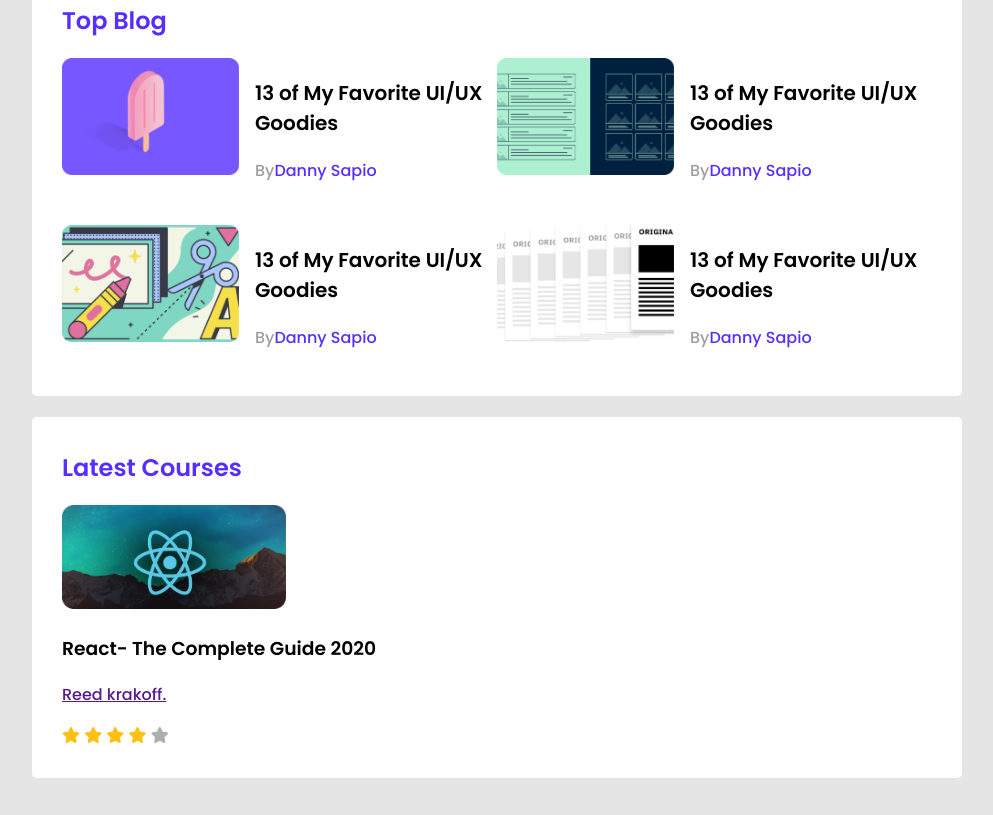
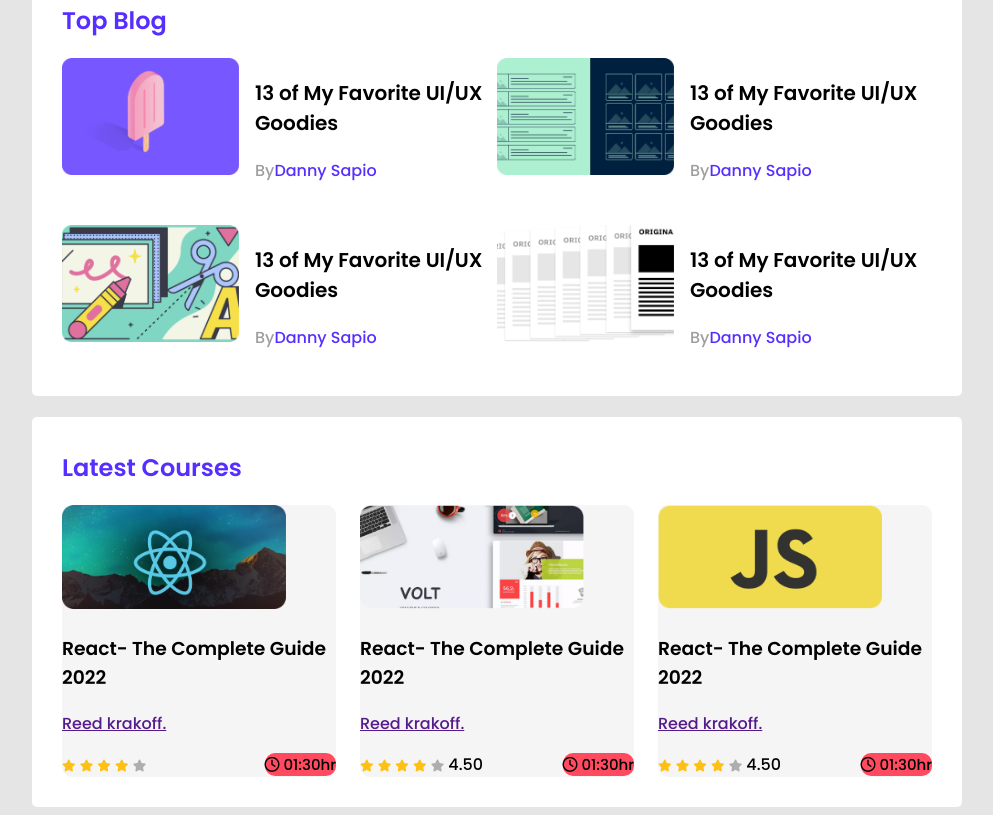
Before and after one commit to mdrabbiahmed/leader-board-css3, a plain HTML site: page index.html in a window 1280 px wide. Shown: the part 332-1147 px from the top of the page, without its empty margins (143-1136 px from the left). Before the commit the page ends 1118 px from the top, so only its background shows below. Drawn offline with Linux system fonts and the light colour scheme.

Commit message:
leader board complete

```diff
--- a/index.html
+++ b/index.html
@@ -105,8 +105,8 @@
                     <div class="course-banner">
                         <img src="images/courses/course-1.png" alt="">
                     </div>
-                    <div class="cours-info">
-                        <h3 class="course-title">React- The Complete Guide 2020
+                    <div class="cours-detail">
+                        <h3 class="course-title">React- The Complete Guide 2022
                         </h3>
                         <p><a href="">Reed krakoff.</a></p>
                         <div class="course-info">
@@ -116,6 +116,65 @@
                                 <i class="fa-solid fa-star filled"></i>
                                 <i class="fa-solid fa-star filled"></i>
                                 <i class="fa-solid fa-star empty"></i>
+                                <span></span>
+                            </div>
+
+                            <div class="course-duration">
+                                <i class="fa-regular fa-clock"></i>
+
+                                01:30hr
+                            </div>
+                        </div>
+                    </div>
+                </div>
+                <div class="course">
+                    <div class="course-banner">
+                        <img src="images/courses/course-2.png" alt="">
+                    </div>
+                    <div class="cours-detail">
+                        <h3 class="course-title">React- The Complete Guide 2022
+                        </h3>
+                        <p><a href="">Reed krakoff.</a></p>
+                        <div class="course-info">
+                            <div>
+                                <i class="fa-solid fa-star filled"></i>
+                                <i class="fa-solid fa-star filled"></i>
+                                <i class="fa-solid fa-star filled"></i>
+                                <i class="fa-solid fa-star filled"></i>
+                                <i class="fa-solid fa-star empty"></i>
+                                <span>4.50</span>
+                            </div>
+
+                            <div class="course-duration">
+                                <i class="fa-regular fa-clock"></i>
+
+                                01:30hr
+                            </div>
+                        </div>
+                    </div>
+                </div>
+                <div class="course">
+                    <div class="course-banner">
+                        <img src="images/courses/course-3.png" alt="">
+                    </div>
+                    <div class="cours-detail">
+                        <h3 class="course-title">React- The Complete Guide 2022
+                        </h3>
+                        <p><a href="">Reed krakoff.</a></p>
+                        <div class="course-info">
+                            <div>
+                                <i class="fa-solid fa-star filled"></i>
+                                <i class="fa-solid fa-star filled"></i>
+                                <i class="fa-solid fa-star filled"></i>
+                                <i class="fa-solid fa-star filled"></i>
+                                <i class="fa-solid fa-star empty"></i>
+                                <span>4.50</span>
+                            </div>
+
+                            <div class="course-duration">
+                                <i class="fa-regular fa-clock"></i>
+
+                                01:30hr
                             </div>
                         </div>
                     </div>
--- a/style.css
+++ b/style.css
@@ -84,14 +84,61 @@
       color: #562EFF;
 }
       /* course style */
-
+.courses{
+    display: grid;
+    grid-template-columns: repeat(3, 1fr);
+    grid-column-gap: 24px;
+}
+.course{
+    background-color: whitesmoke;
+    border-radius: 10px;
+}
 .course .course-banner img{
       width: 224px;
       height: 104px;
 }
+.course-info{
+    display: flex;
+    align-items: center;
+    justify-content: space-between;
+}
+.course-duration{
+    background-color:#FF4A60;
+    border-radius: 10px;
+    font-size: 15px;
+}
+.fa-star{
+    font-size: 12px;
+}
+
 .fa-star.empty{
       color: #AEAEAE;
 }
 .fa-star.filled{
       color: #FFC014;
 }
+    /* media queries for Pixel 5 */
+
+@media only screen and (max-width:688px) {
+    .players, .blogs, .courses{
+        grid-template-columns: repeat(1, 1fr);
+    }
+    .player, .blog{
+        flex-direction: column;
+    }
+    .container{
+        width: 100%;
+    }
+
+}
+
+        /* ipad Mini templete */
+
+@media only screen and (min-width:688px) and (max-width:992px) {
+    .container{
+        width: 100%;
+    }
+    .players{
+        grid-template-columns: repeat(3, 1fr);
+    }
+}
```
